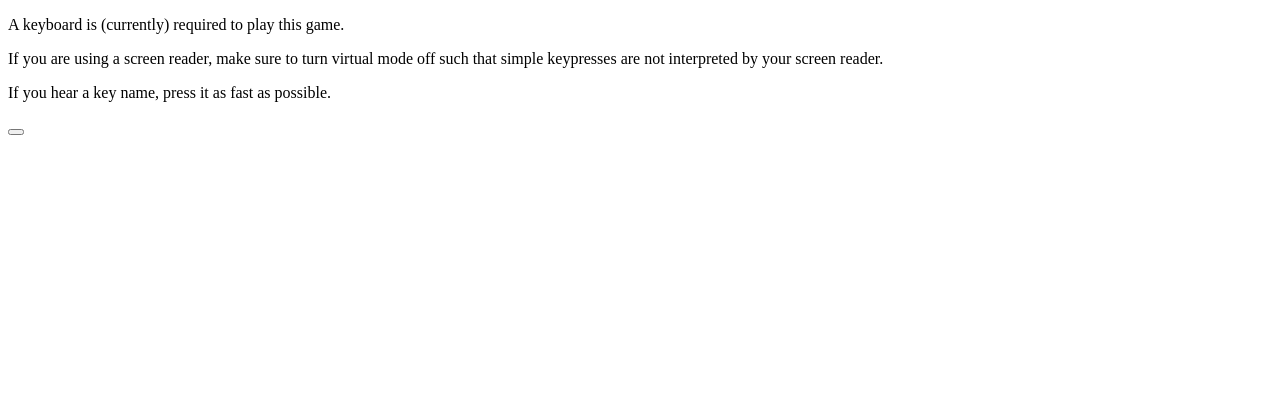
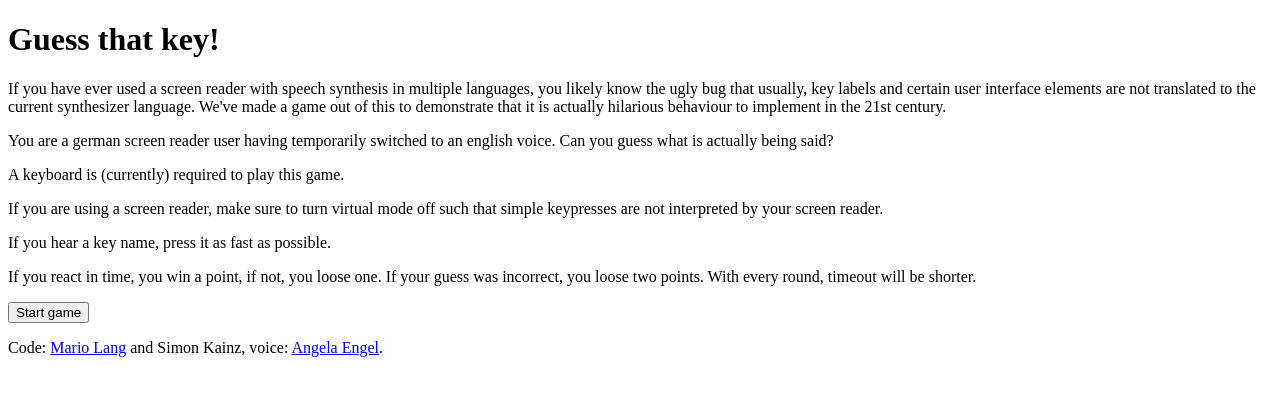
Before and after one commit to mlang/guess_the_key, a plain HTML site: page index.html in a window 1280 px wide. Drawn offline with nearby package versions, Linux system fonts and the light colour scheme.

Commit message:
More cleaning up.

```diff
--- a/game.js
+++ b/game.js
@@ -40,15 +40,21 @@ var score = 0;
 var pressed = function (event) {};
 
 $("body").keypress(function(event) {
-  $("#code").html(event.which);
   pressed(event);
 });
 
+function show_score() {
+  $("#code").html('Your score is ' + score.toString());
+}
+
 function game_over() {
   $("#code").html('Game over, your score is ' + score.toString());
+  $("#start").prop("disabled", false);
+  $("#start").html("Restart game");
 }
 
 function one_round () {
+  $("#start").prop("disabled", true);
   var keys = Object.keys(map);
   var key = keys[Math.floor(keys.length * Math.random())];
   audio[key].play();
@@ -56,6 +62,7 @@ function one_round () {
     pressed = function (event) {};
     score = score - 1;
     nope.play();
+    show_score();
     if (delay > minDelay) {
       window.setTimeout(one_round, 1500);
     } else {
@@ -72,6 +79,7 @@ function one_round () {
       score = score - 2;
       nope.play();
     }
+    show_score();
     pressed = function (event) {};
     if (delay > minDelay) {
       window.setTimeout(one_round, 1500);
--- a/index.html
+++ b/index.html
@@ -7,12 +7,26 @@
 
 <body>
 <script src="game.js" type="text/javascript"></script>
+<h1>Guess that key!</h1>
+<p>If you have ever used a screen reader with speech synthesis in multiple
+   languages, you likely know the ugly bug that usually, key labels and certain
+   user interface elements are not translated to the current synthesizer
+   language.  We've made a game out of this to demonstrate that it is actually
+   hilarious behaviour to implement in the 21st century.</p>
+<p>You are a german screen reader user having temporarily switched to an english
+   voice.  Can you guess what is actually being said?</p>
 <p>A keyboard is (currently) required to play this game.</p>
 <p>If you are using a screen reader, make sure to turn virtual mode off such that
    simple keypresses are not interpreted by your screen reader.<p>
 <p>If you hear a key name, press it as fast as possible.</p>
-<button id="start" value="Start game" onclick="one_round();"></button>
+<p>If you react in time, you win a point, if not, you loose one.  If your guess
+   was incorrect, you loose two points.  With every round, timeout will be shorter.</p>
+<button id="start" name="Start game" onclick="one_round();">Start game</button>
 <div id="code">
 </div>
+<footer>
+<p>Code: <a href="mailto:mario@blind.guru">Mario Lang</a> and Simon Kainz,
+   voice: <a href="mailto:angela@blind.guru">Angela Engel</a>.</p>
+</footer>
 </body>
 </html>
```
